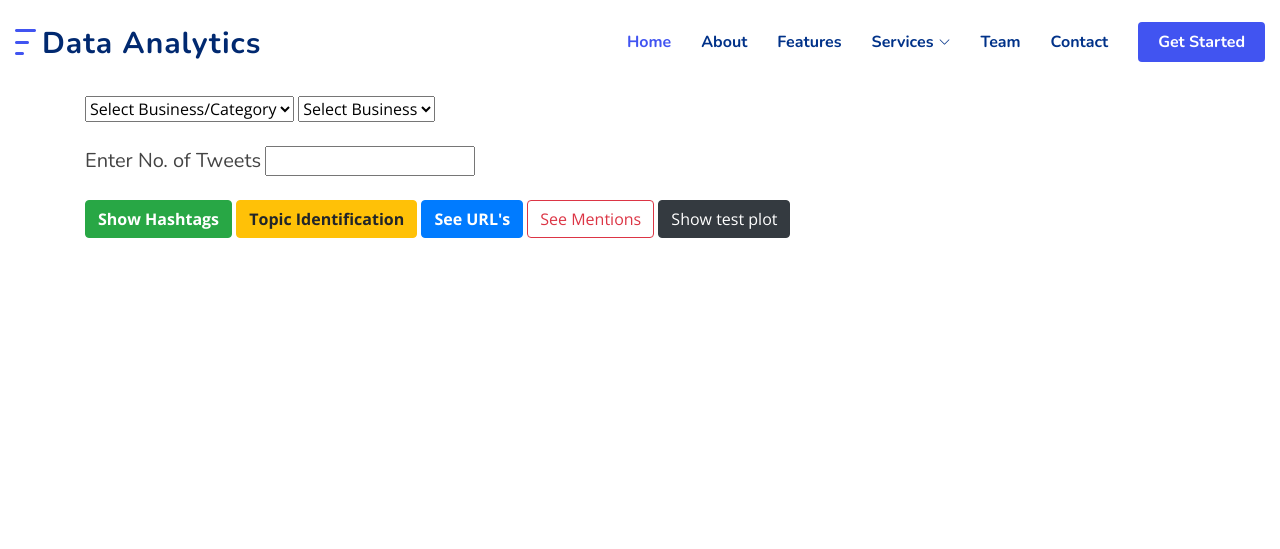
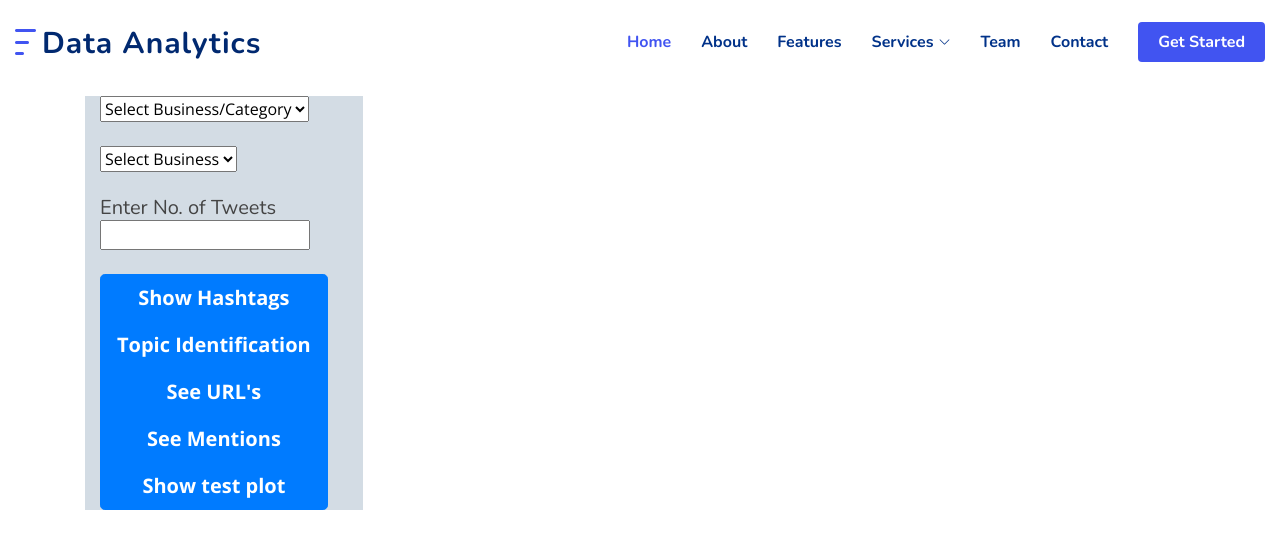
Before and after one commit to hadibuxm/FYP, a Django app: page /gbfunctions/ in a window 1280 px wide. Shown: the top 549 px of the page. Run offline with Django 3.2, Linux system fonts and the light colour scheme; some libraries are stand-ins or nearby versions.

Commit message:
teams and contact navigations issues solved, improved ui of gbfunctions

```diff
--- a/business/templates/business/base.html
+++ b/business/templates/business/base.html
@@ -65,7 +65,6 @@
         </ul>
         <i class="bi bi-list mobile-nav-toggle"></i>
       </nav><!-- .navbar -->
-
     </div>
   </header>
   <!-- End Header -->
--- a/business/templates/business/gbfunctions.html
+++ b/business/templates/business/gbfunctions.html
@@ -2,7 +2,9 @@
 {% load static %}
 {% block content%}
 
-<div class="d-flex align-items-center">
+<div class="container">
+  <div class="row">
+    <div style="background-color: rgb(211, 220, 228);" class="col-lg-3">
       <form id="functions" method="post" >
   {% csrf_token %}
   <!--SELECT MENU-->
@@ -23,7 +25,7 @@
             <option value=""></option>
             <option value=""></option>
         </select>
-
+        <br><br>
         <select onchange="changed()" title="Select Business" id="selectbusiness" class="form-select" aria-label="Default select example" name="selectbusiness">
           <option selected>Select Business</option>
           <option value="" id="1"></option>
@@ -38,23 +40,25 @@
           <option value="" id="10"></option>
         </select>
   <!--INPUT AND SEARCH TOPIC-->
-  <br><br>
   <!--
   <h3>Enter Twitter id of Business</h3>-->
   <!--
   <input type="text" name="userid" id="userid", value="">
   -->
+        <br><br>
         <h5 style="display: inline;">Enter No. of Tweets</h5>
         <input type="text" name="nooftweets" id="", value="">
         <br><br>
-  <button name="showtags" class="btn btn-success" type = "submit"><b>Show Hashtags</b> </button>
-  <button name="showfwords"  class="btn btn-warning " type="submit"><b>Topic Identification</b> </button>
-  <button name="showurls" class="btn btn-primary" type="submit"><b> See URL's</b></button>
-  <button name="showmentions" class="btn btn-outline-danger" type="submit">See Mentions</button>
-  <button name="showtestgraph" class="btn btn-dark" type="submit">Show test plot</button>
+        <div class="btn-group-vertical btn-group-lg btn-group-justified" >
+          <button name="showtags" class="btn btn-primary" type = "submit"><b>Show Hashtags</b> </button>
+          <button name="showfwords"  class="btn btn-primary " type="submit"><b>Topic Identification</b> </button>
+          <button name="showurls" class="btn btn-primary" type="submit"><b>See URL's</b></button>
+          <button name="showmentions" class="btn btn-primary" type="submit"><b>See Mentions</b></button>
+          <button name="showtestgraph" class="btn btn-primary" type="submit"><b>Show test plot</b></button>
+        </div>
       </form>
     </div>
-
+    <div class="col-lg-9">
       <h2 style="color: red;">{{errormessage}}</h2>
       <h2 style="color: red;">{{nohashtagsmessage}}</h2>
 <!--
@@ -87,12 +91,14 @@
           <br><br><br>
         {% endfor %}
       </div>
-
       <div class="col">
         {% for title in linktitles %}
           <h6>{{title}}</h6>
           <br><br>
         {% endfor %}
+      </div>
+    </div>
+    </div>
   </div>
 </div>
 <!--SCRIPT STARTS-->
--- a/business/views.py
+++ b/business/views.py
@@ -88,7 +88,6 @@ def trends(request):
             # get country name
             country_name = str(request.POST.get('countryname')).capitalize()
             try:
-
                 # VALIDATE FORM DATA
                 if CountryList.objects.get(name=country_name):
                     # get country id
```
Also changed, not shown: business/templates/business/index.html (+6 -9 lines). Lines whose indentation alone changed are shown as unchanged.
